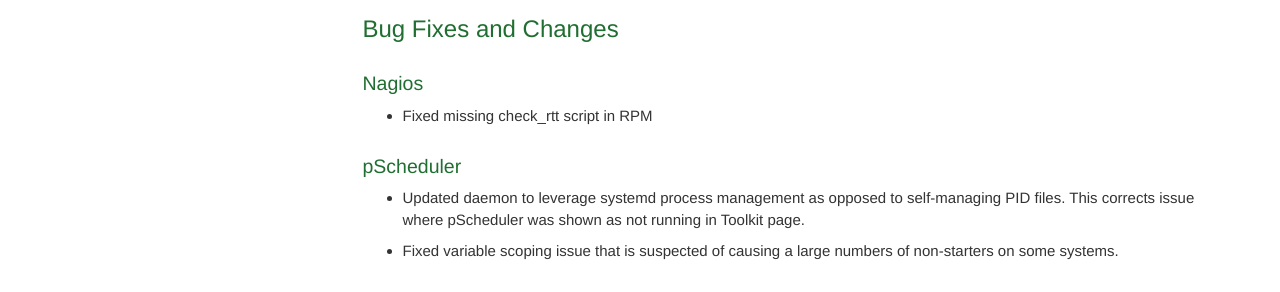
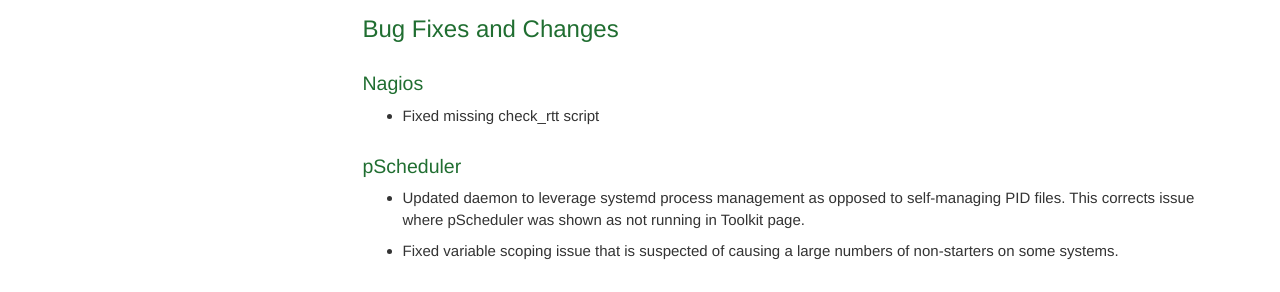
Before and after one commit to perfsonar/website, a Jekyll site: the page built from _releasenotes/2023-11-13-5.0.6.md, in a window 1280 px wide. Shown: the part 359-651 px from the top of the page. Built offline with Jekyll 4.4.1, drawn with Linux system fonts in a browser that asks for light colours; comment, search, counter and statistics services are not loaded.

Commit message:
Minor update to 5.0.6 release notes.

```diff
--- a/_releasenotes/2023-11-13-5.0.6.md
+++ b/_releasenotes/2023-11-13-5.0.6.md
@@ -12,7 +12,7 @@ Bug Fixes and Changes
 
 ### Nagios
 
--  Fixed missing check_rtt script in RPM
+-  Fixed missing check_rtt script
 
 ### pScheduler
 
```
